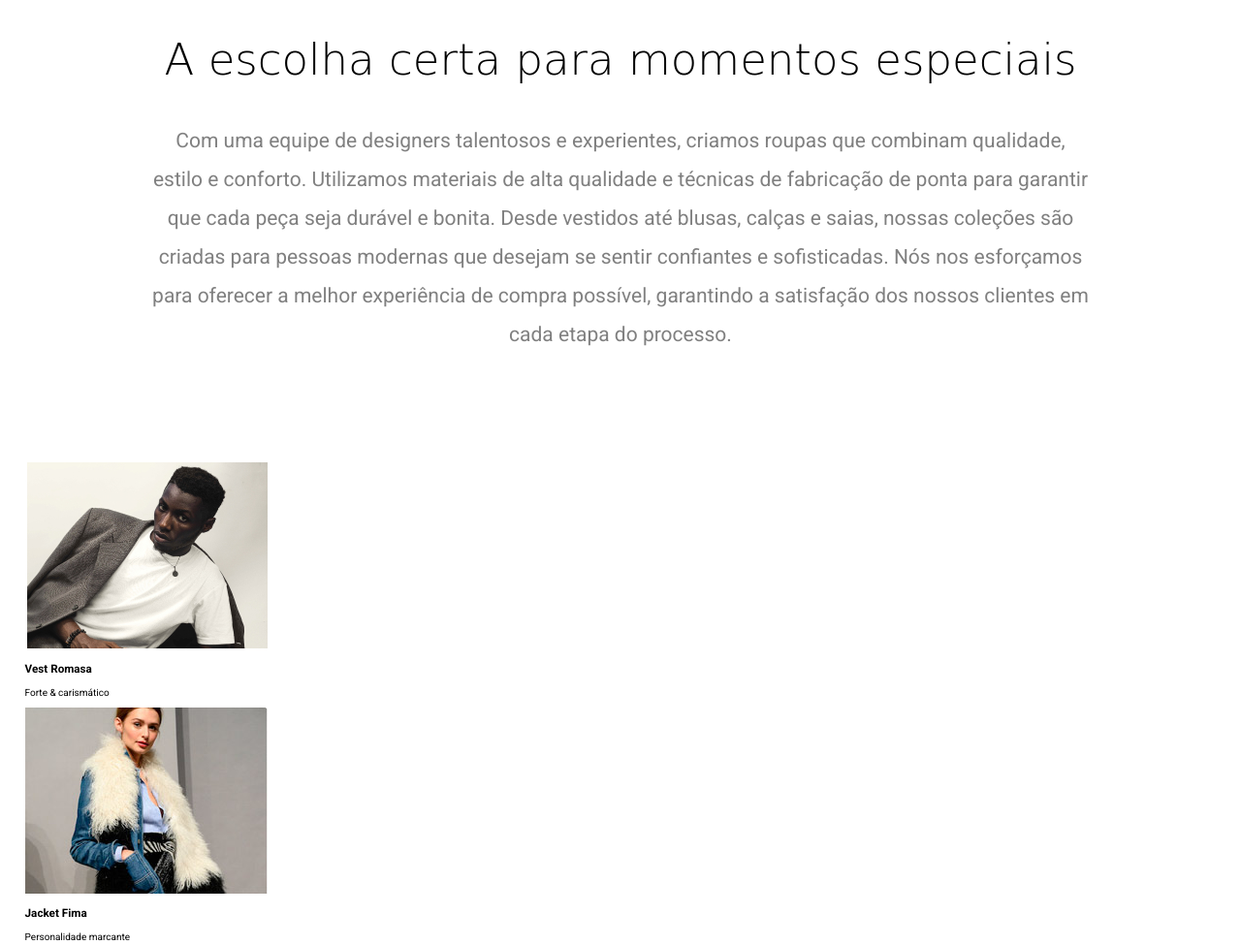
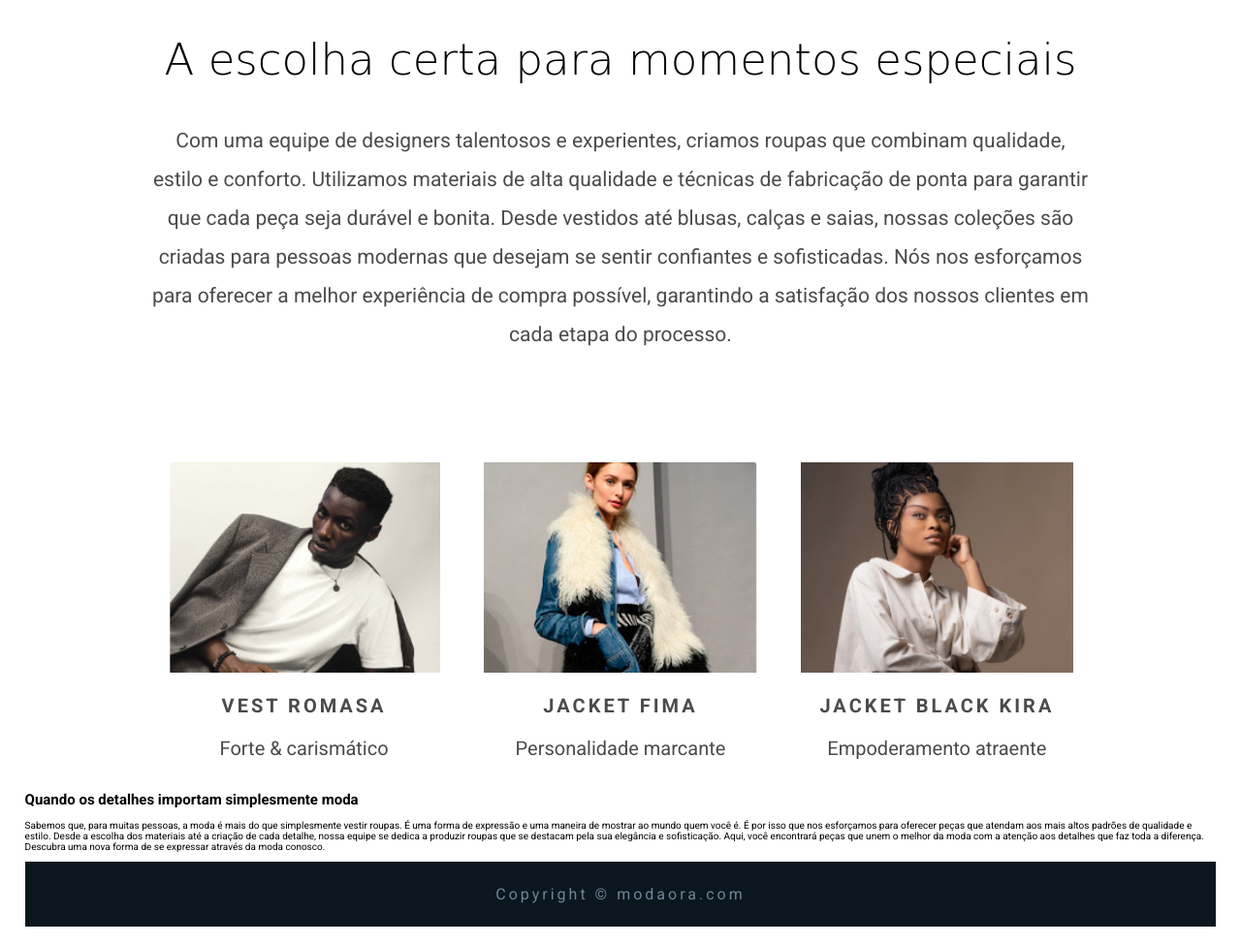
Before and after one commit to Breno-Andrade/projeto-pratica-05-modaora, a plain HTML site: page projeto-modaora/index.html in a window 1280 px wide. Shown: the part 780-1755 px from the top of the page at 97% size. Drawn offline with Linux system fonts and the light colour scheme; a web font is replaced by a local one.

Commit message:
adicionado estilizacao para secao .products

```diff
--- a/projeto-modaora/styles/main-body.css
+++ b/projeto-modaora/styles/main-body.css
@@ -2,7 +2,7 @@
 
 :root {
     --background-color: #003d52;
-    --color: #555
+    --text-color: #4b4b4b;
 }
 
 .services {
@@ -20,9 +20,35 @@
     display: inline-block;
     font-size: 2.1rem;
     line-height: 4rem;
-    color: #808080;
+    color: var(--text-color);
 
     max-width: 90ch;
 
     margin: 0 auto;
 }
+
+.products {
+    display: flex;
+    justify-content: space-evenly;
+
+    width: 80vw;
+    margin: 0 auto;
+}
+
+.products__item img{
+    width: 22vw;
+}
+
+.products__item h3{
+    text-align: center;
+    text-transform: uppercase;
+    letter-spacing: .3rem;
+    font-size: 2rem;
+    color: var(--text-color);
+}
+
+.products__item p{
+    text-align: center;
+    font-size: 2rem;
+    color: var(--text-color);
+}
```
